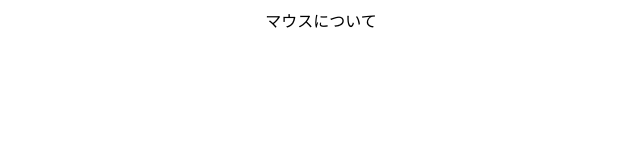
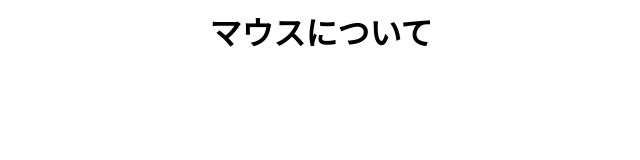
Before and after one commit to tkms-515/tkms-515.github.io, a plain HTML site: page index.html in a window 1280 px wide. Shown: the whole page, without its empty margins (319-959 px from the left). Drawn offline with Linux system fonts and the light colour scheme.

Commit message:
Update index.html

```diff
--- a/index.html
+++ b/index.html
@@ -3,6 +3,6 @@
   <title>マウスについて</title>
  </head>
 <body>
- <center>マウスについて</center>
+ <h1><center>マウスについて</center></h1>
 </body>
  </html>
```
